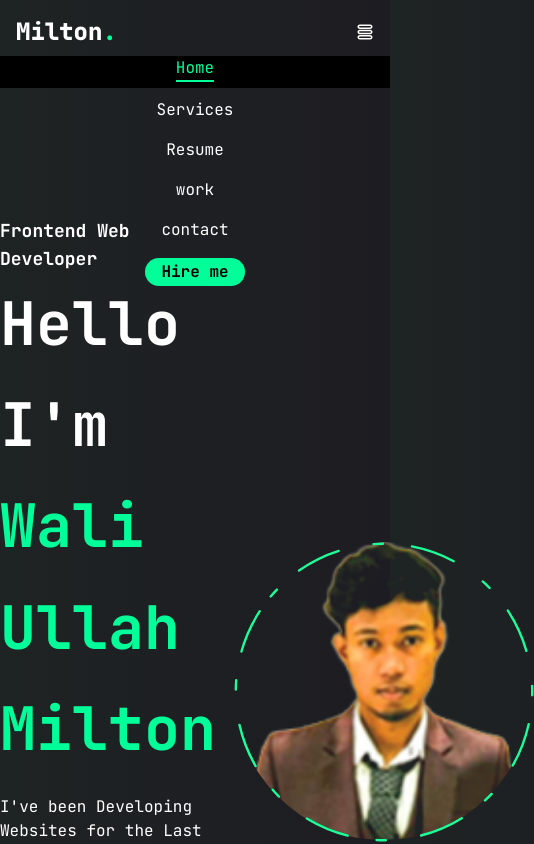
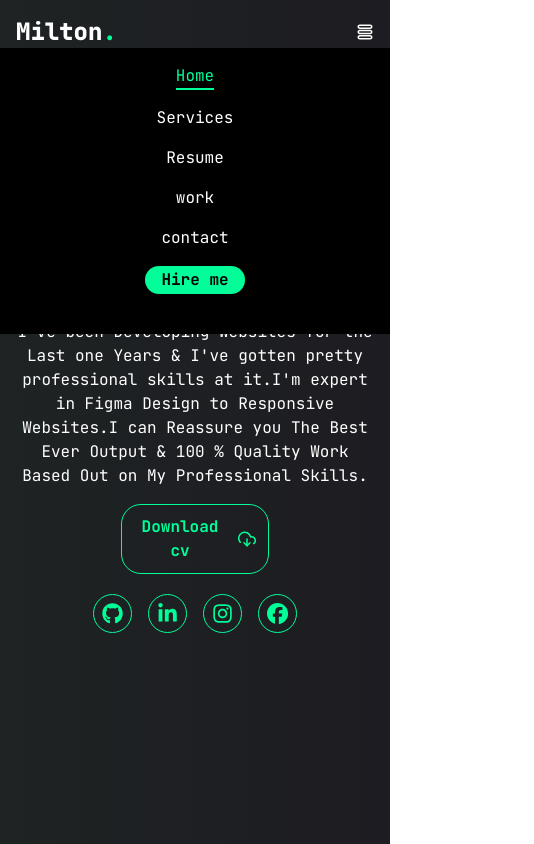
Before and after one commit to WaliUllahMilton/my-portfolio, a React (Vite) app: page / in a window 390 px wide. Shown: the top 844 px of the page, 534 px wide, since content can reach past the window. Built offline with nearby package versions, Linux system fonts and the light colour scheme.

Commit message:
responsive home

```diff
--- a/src/components/Navbar.jsx
+++ b/src/components/Navbar.jsx
@@ -38,7 +38,7 @@ const Navbar = () => {
     <>
         {/* <StairTransition/> */}
         <nav className="max-w-screen-lg mx-auto mt-4">
-        <header className="relative flex flex-col sm:flex-row items-center justify-between">
+        <header className=" flex flex-col sm:flex-row items-center justify-between">
             <div className="flex sm:flex-none justify-between w-full sm:w-auto sm:px-0 px-4">
                 <Link
                 className="font-jet flex text-2xl text-white font-extrabold"
@@ -54,9 +54,9 @@ const Navbar = () => {
                   <TiThMenuOutline/>
                 </button>
             </div>
-            <div className= {`transition-all h-full duration-500 ease-in-out  bg-black w-full sm:w-auto
-            flex flex-col gap-4  sm:flex-row items-center
-            ${toggleValue ? "absolute  -top-[300px] pointer-events-none" : "absolute top-10 sm:top-0 sm:right-0 pointer-events-auto"}  `}
+            <div className= {`transition-all h-full duration-500 ease-in-out z-[999]  w-full sm:w-auto
+            flex flex-col gap-4  sm:flex-row items-center md:bg-transparent
+            ${toggleValue ? "relative -top-[300px] pointer-events-none bg-black h-full" : "relative bg-black top-0 pt-4 pb-10 sm:top-0 sm:right-0 pointer-events-auto"}  `}
             >
             {
                 navData.map((item,index)=>(
--- a/src/components/photo/Photo.jsx
+++ b/src/components/photo/Photo.jsx
@@ -1,4 +1,3 @@
-import React from 'react';
 import Image from "../../assets/milton.png";
 import { motion } from "framer-motion";
 
@@ -9,7 +8,7 @@ const Photo = () => {
         initial={{ opacity: 0 }}
         animate={{ opacity: 1 }}
         transition={{ delay: 2.4, duration: 0.4, ease: "easeIn" }}
-        className=' w-[298px] h-[298px] 2xl:w-[498px] 2xl:h-[498px] mix-blend-lighten rounded-full overflow-hidden'
+        className='h-auto w-auto md:w-[298px] md:h-[298px] 2xl:w-[498px] 2xl:h-[498px] mix-blend-lighten rounded-full overflow-hidden'
       >
         <motion.img
           src={Image}
@@ -20,7 +19,7 @@ const Photo = () => {
           transition={{ delay: 2.4, duration: 0.4, ease: "easeIn" }}
         />
         <motion.svg
-          className="absolute top-0 left-0  w-[300px] h-[300px] 2xl:w-[506px] 2xl:h-[506px]"
+          className="absolute top-0 left-0 h-auto w-auto md:w-[300px] md:h-[300px] 2xl:w-[506px] 2xl:h-[506px]"
           viewBox="0 0 506 506"
           xmlns="http://www.w3.org/2000/svg"
         >
--- a/src/pages/homePage/Home.jsx
+++ b/src/pages/homePage/Home.jsx
@@ -9,18 +9,20 @@ const Home = () => {
 
 
   return (
-    <div className="max-w-screen-lg font-jet py-[20vh] mx-auto flex justify-between items-center text-white">
-       <div className="w-[60vw]">
-        <p className="text-lg font-bold">Frontend Web Developer</p>
-        <h1 className="text-[60px] font-bold leading-[12vh]">
+    <div className="max-w-screen-lg font-jet px-4 md:px-0 py-4 md:py-[13vh] mx-auto flex flex-col
+    fixed top-10 md:top-0 md:static
+    text-center md:text-left md:flex-row justify-between items-center text-white">
+       <div className="md:w-[60vw] w-full order-1 md:order-1 md:mx-0">
+        <p className="text-base w-auto md:text-lg font-bold">Frontend Web Developer</p>
+        <h1 className="text-[4vw] font-bold  md:leading-[12vh]">
           Hello I'm
           <span className="block text-[#01FE99]">Wali Ullah Milton</span>
         </h1>
-        <p className="w-auto sm:w-[45vw] my-4">
+        <p className="w-auto text-base  md:w-[45vw] my-4">
         I've been Developing Websites for the Last one Years & I've gotten pretty professional skills at it.I'm expert in Figma Design to Responsive Websites.I can Reassure you The Best Ever Output & 100 % Quality Work Based Out on My Professional Skills.
         </p>
-        <div className="flex ">
-          <button className="px-8 py-2 border-[#01FE99] border-[1px] rounded-[20px] text-[#01FE99] font-bold text-base flex justify-between gap-3 items-center
+        <div className="flex flex-col md:flex-row items-center gap-5">
+          <button className="md:px-8 px-3 py-[10px] md:py-2 border-[#01FE99] border-[1px] rounded-[20px] text-[#01FE99] font-bold text-base flex justify-between w-[37.8vw] md:w-auto gap-3 items-center
           hover:text-gray-950 hover:bg-[#01FE99] hover:font-bold transition-all duration-500
           ease-in-out
           ">Download cv
@@ -28,7 +30,7 @@ const Home = () => {
               <FiDownloadCloud/>
             </span>
           </button>
-          <div className="flex items-center gap-4 justify-between ml-5">
+          <div className="flex items-center gap-4 justify-between ">
             <Link className="text-[#01FE99] font-bold text-[2.5vh] border-[1px] border-[#01FE99] rounded-[50%] p-[8px] hover:text-gray-950 hover:bg-[#01FE99] hover:font-bold transition-all duration-500
           ease-in-out">
               <FaGithub/>
@@ -51,7 +53,7 @@ const Home = () => {
         </div>
        </div>
        <div>
-        <div>
+        <div className="order-2 md:order-2">
           <Photo/>
         </div>
        </div>
```
